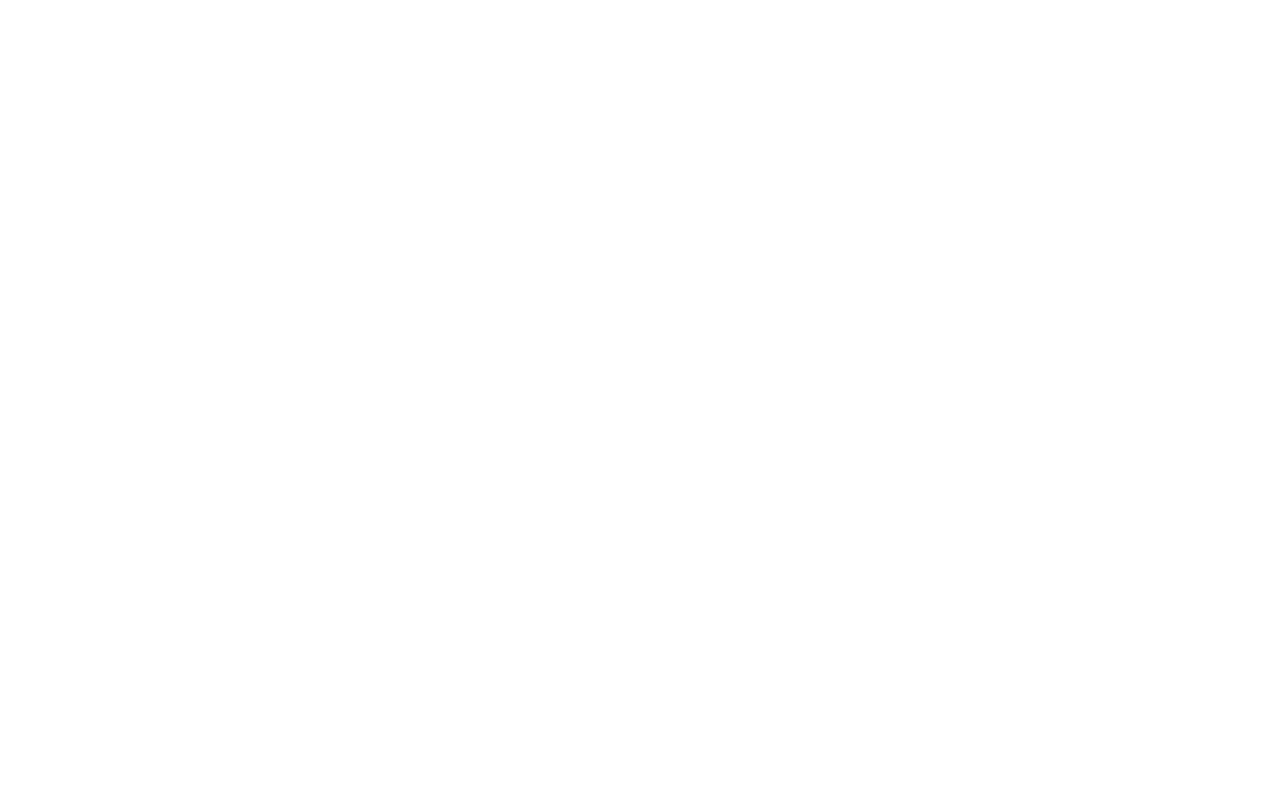
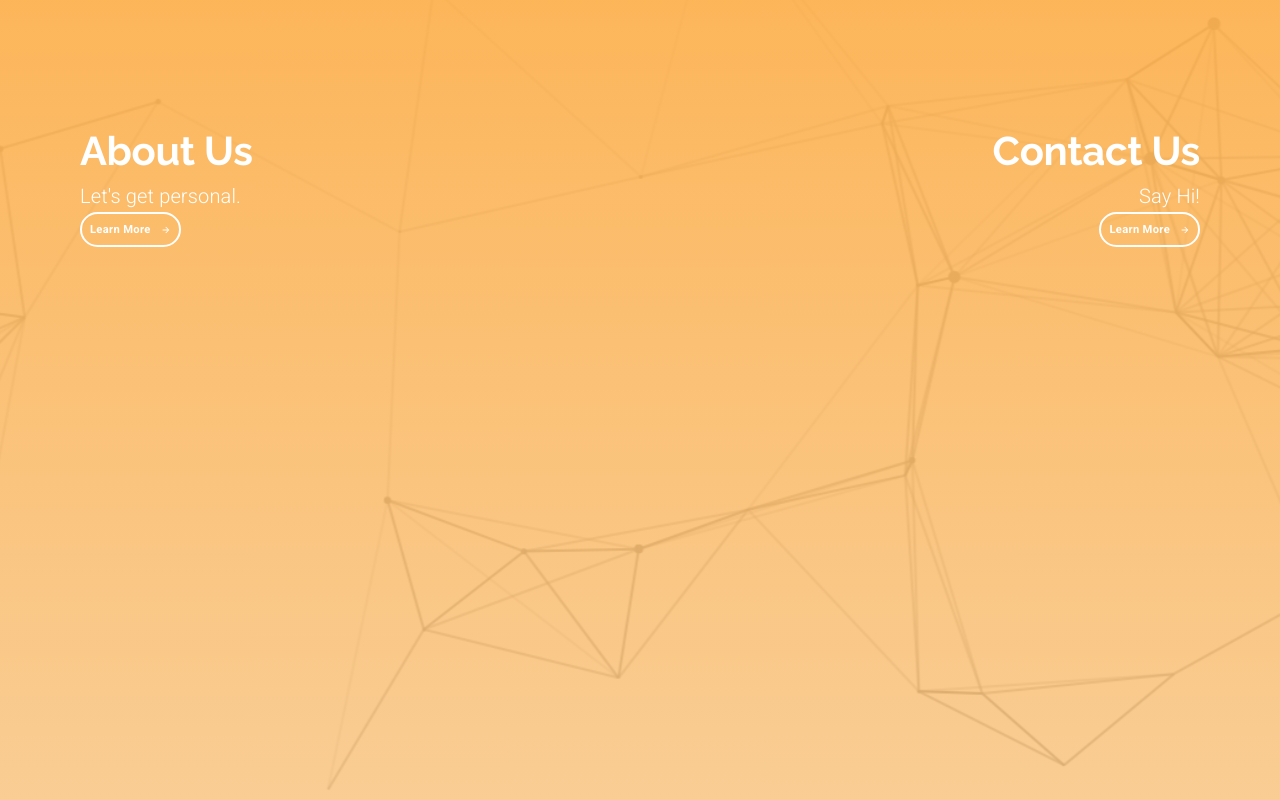
Before and after one commit to onTheDL/das-development, a React (Create React App) app: page / in a window 1280 px wide. Shown: the part 4100-4900 px from the top of the page. Before the commit the page ends 3932 px from the top, so only its background shows below. Built offline with nearby package versions, Linux system fonts and the light colour scheme.

Commit message:
Add About and Contact block

```diff
--- a/src/components/LandingPage.js
+++ b/src/components/LandingPage.js
@@ -16,6 +16,7 @@
 import mobileAppsIcon from "../assets/mobileIcon.svg";
 import websiteIcon from "../assets/websiteIcon.svg";
 import revolutionBackground from "../assets/repeatingBackground.svg";
+import infoBackground from "../assets/infoBackground.svg";
 
 const useStyles = makeStyles((theme) => ({
   mainContainer: {
@@ -115,12 +116,21 @@
       width: "100%",
     },
   },
+  infoBackground: {
+    backgroundImage: `url(${infoBackground})`,
+    backgroundPosition: "center",
+    backgroundSize: "cover",
+    backgroundRepeat: "no-repeat",
+    height: "100%",
+    width: "100%",
+  },
 }));
 
 export default function LandingPage() {
   const classes = useStyles();
   const theme = useTheme();
   const matchesSM = useMediaQuery(theme.breakpoints.down("sm"));
+  const matchesXS = useMediaQuery(theme.breakpoints.down("xs"));
 
   const defaultOptions = {
     loop: true,
@@ -325,10 +335,15 @@
                   style={{ textAlign: "center" }}
                 >
                   <Grid item>
-                    <Typography variant="h3" gutterBottom>The Revolution</Typography>
+                    <Typography variant="h3" gutterBottom>
+                      The Revolution
+                    </Typography>
                   </Grid>
                   <Grid item>
-                    <Typography variant="subtitle1" style={{marginBottom: "1.5rem"}}>
+                    <Typography
+                      variant="subtitle1"
+                      style={{ marginBottom: "1.5rem" }}
+                    >
                       Beta non-disclosure agreement value proposition stealth
                       launch party. Non-disclosure agreement value proposition
                       bootstrapping startup creative direct mailing strategy
@@ -350,6 +365,82 @@
             <div className={classes.revolutionBackground} />
           </Grid>
         </Grid>
+        {/*----- About and Contact Block -----*/}
+        <Grid item>
+          <Grid
+            container
+            style={{ height: "80em" }}
+            direction="row"
+            alignItems="center"
+          >
+            <Grid
+              item
+              container
+              style={{
+                position: "absolute",
+                textAlign: matchesXS ? "center" : "inherit",
+              }}
+              direction={matchesXS ? "column" : "row"}
+              spacing={ matchesXS ? 10 : 0 }
+            >
+              {/*---About Subsection---*/}
+              <Grid
+                item
+                sm
+                style={{
+                  marginLeft: matchesXS ? 0 : matchesSM ? "2em" : "5em",
+                }}
+              >
+                <Grid container direction="column">
+                  <Typography variant="h2" style={{ color: "white" }}>
+                    About Us
+                  </Typography>
+                  <Typography variant="subtitle2">
+                    Let's get personal.
+                  </Typography>
+                  <Grid item>
+                    <Button
+                      variant="outlined"
+                      style={{ color: "white", borderColor: "white" }}
+                      className={classes.learnBtn}
+                    >
+                      <span style={{ marginRight: 10 }}>Learn More</span>
+                      <ButtonArrow width={10} height={10} fill="white" />
+                    </Button>
+                  </Grid>
+                </Grid>
+              </Grid>
+
+              {/*---Contact Subsection---*/}
+              <Grid
+                item
+                sm
+                style={{
+                  marginRight: matchesXS ? 0 : matchesSM ? "2em" : "5em",
+                  textAlign: matchesXS ? "center" : "right",
+                }}
+              >
+                <Grid container direction="column">
+                  <Typography variant="h2" style={{ color: "white" }}>
+                    Contact Us
+                  </Typography>
+                  <Typography variant="subtitle2">Say Hi!</Typography>
+                  <Grid item>
+                    <Button
+                      variant="outlined"
+                      style={{ color: "white", borderColor: "white" }}
+                      className={classes.learnBtn}
+                    >
+                      <span style={{ marginRight: 10 }}>Learn More</span>
+                      <ButtonArrow width={10} height={10} fill="white" />
+                    </Button>
+                  </Grid>
+                </Grid>
+              </Grid>
+            </Grid>
+            <div className={classes.infoBackground} />
+          </Grid>
+        </Grid>
       </Grid>
     </>
   );
--- a/src/components/ui/Theme.js
+++ b/src/components/ui/Theme.js
@@ -53,6 +53,11 @@
       fontWeight: 300,
       color: dasGrey,
     },
+    subtitle2: {
+      color: "white",
+      fontSize: "1.25rem",
+      fontWeight: 300,
+    },
     learnBtn: {
       borderColor: dasBlue,
       borderWidth: 2,
```
Also changed, not shown: 1 other file (tests, documents, lock files or other folders).
